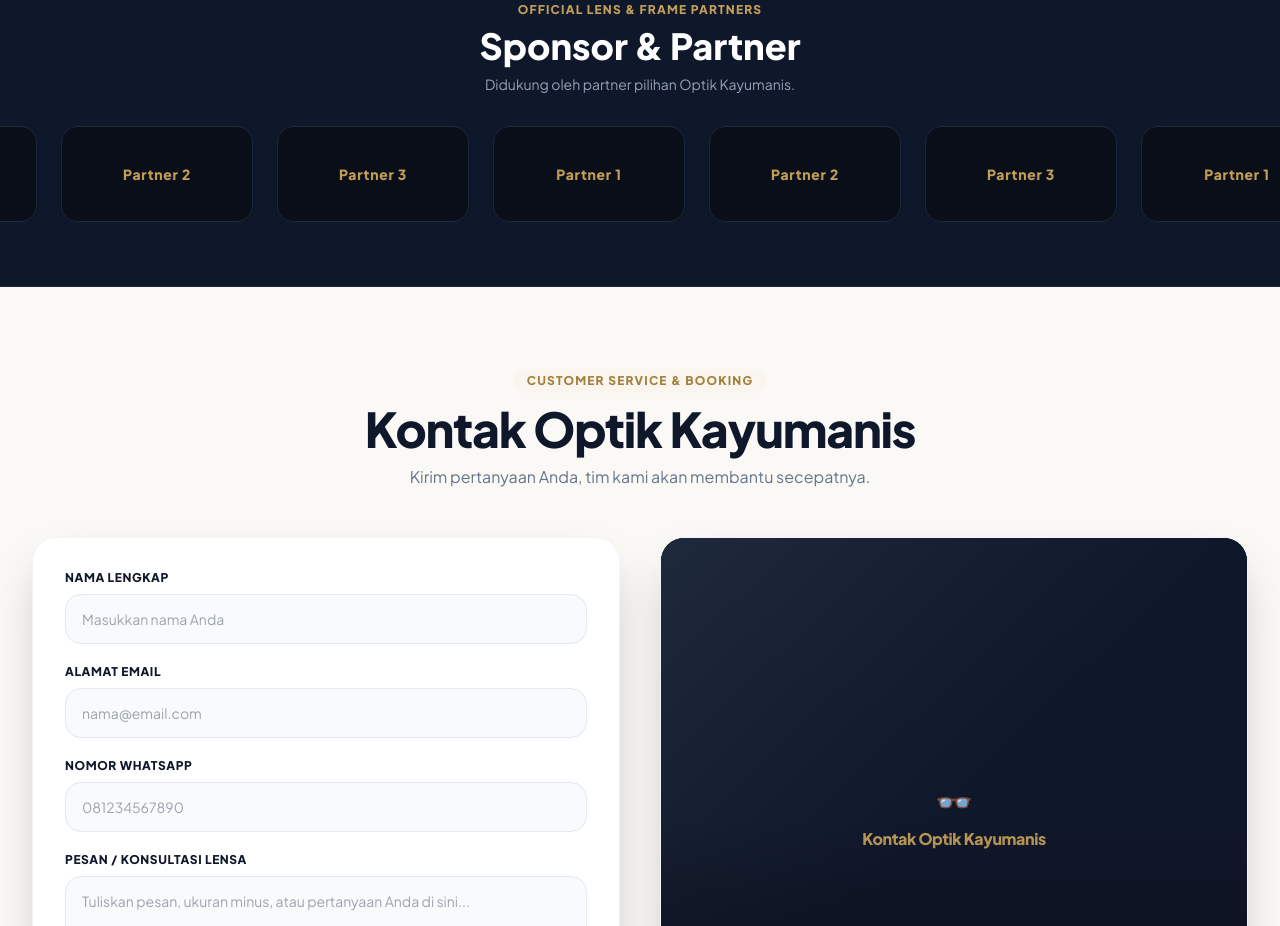
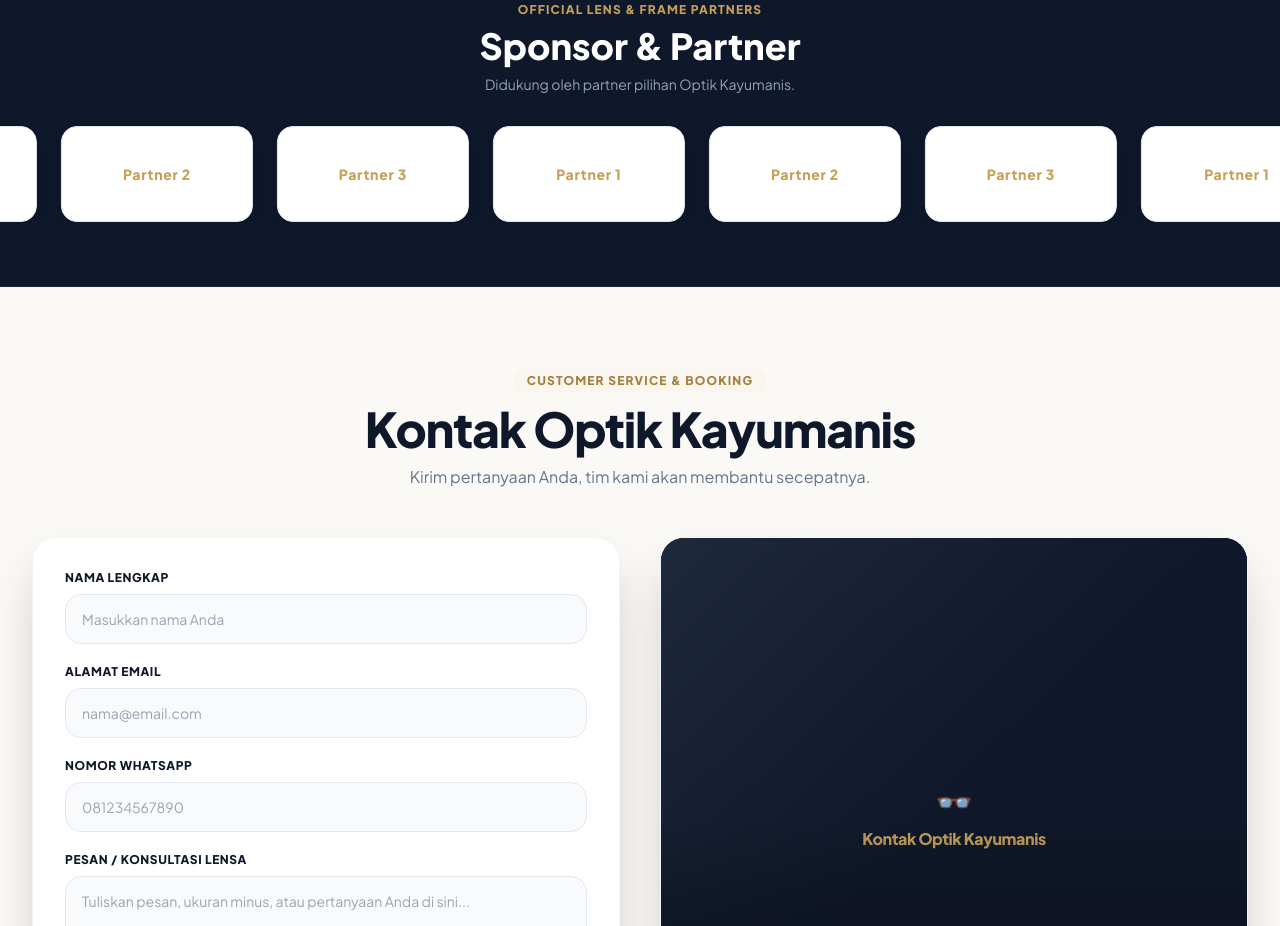
Before and after one commit to rachmad-prog/optik-kayumanis-frontend, a Next.js app: page / in a window 1280 px wide. Shown: the part 4380-5306 px from the top of the page. Built offline with nearby package versions, Linux system fonts and the light colour scheme; no server answers.

Commit message:
homecontent

```diff
--- a/components/HomeContentSections.js
+++ b/components/HomeContentSections.js
@@ -267,7 +267,7 @@ function SponsorSlider({ sponsors }) {
           {[...items, ...items, ...items].map((item, i) => (
             <div
               key={`${item.image || item.name}-${i}`}
-              className="w-48 h-24 rounded-2xl border border-slate-800 bg-obsidian-950/80 backdrop-blur-md flex items-center justify-center p-5 shadow-lg"
+              className="w-48 h-24 rounded-2xl border border-slate-200 bg-white flex items-center justify-center p-5 shadow-lg"
             >
               {item.image ? (
                 <img src={item.image} alt={item.name || "Brand"} className="max-w-full max-h-full object-contain" />
```
